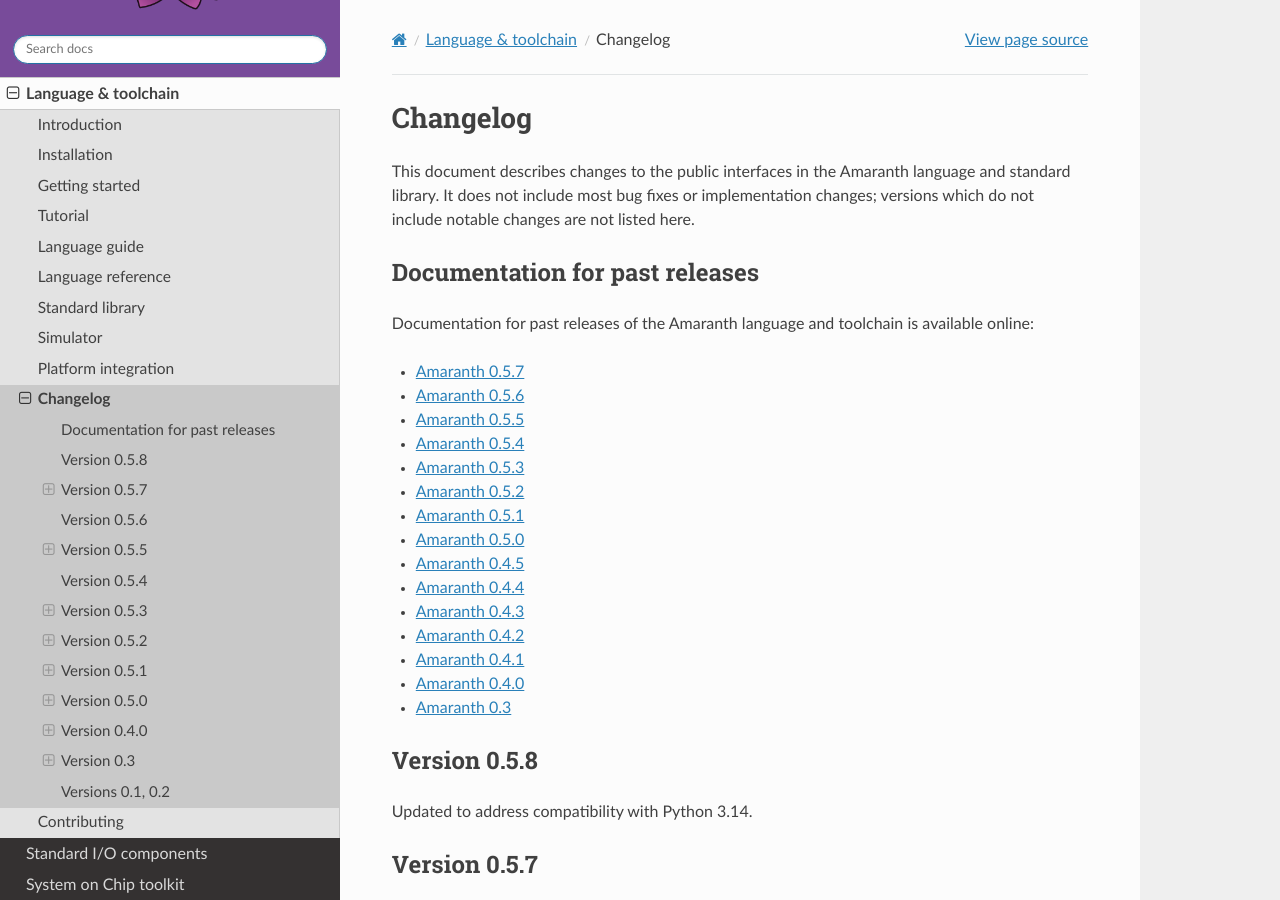
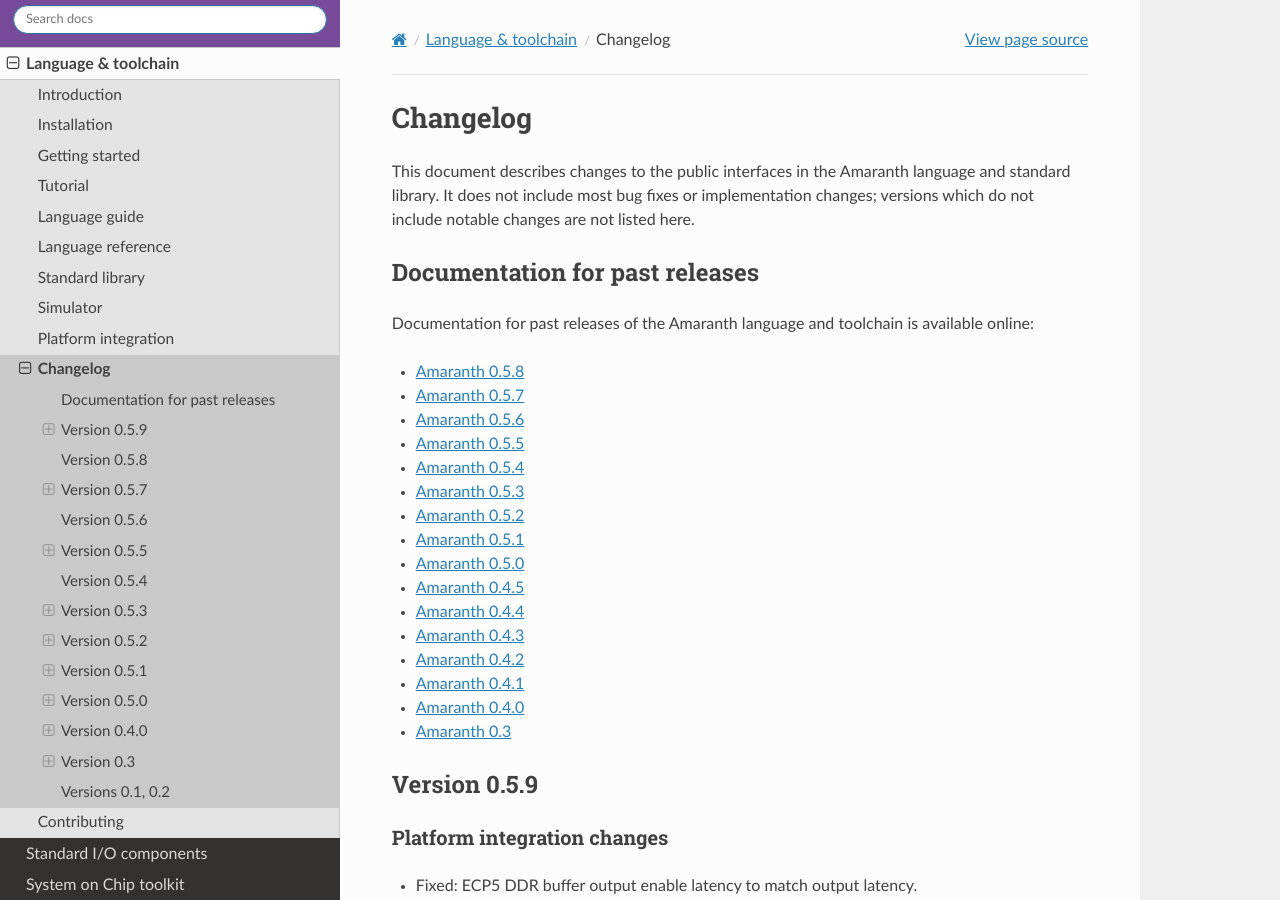
Before and after one commit to amaranth-lang/amaranth, a Sphinx documentation site: the page built from docs/changes.rst, in a window 1280 px wide and 900 px high. Built offline with Sphinx 7.4.7 and the Read the Docs theme 3.1.0, drawn with Linux system fonts in a browser that asks for light colours; pages that are not in the unit, such as notebooks, are missing from menus; the version number could not be read and is left out.

Commit message:
docs: update changelog.

```diff
--- a/docs/changes.rst
+++ b/docs/changes.rst
@@ -9,6 +9,7 @@
 
 Documentation for past releases of the Amaranth language and toolchain is available online:
 
+* `Amaranth 0.5.8 <https://amaranth-lang.org/docs/amaranth/v0.5.8/>`_
 * `Amaranth 0.5.7 <https://amaranth-lang.org/docs/amaranth/v0.5.7/>`_
 * `Amaranth 0.5.6 <https://amaranth-lang.org/docs/amaranth/v0.5.6/>`_
 * `Amaranth 0.5.5 <https://amaranth-lang.org/docs/amaranth/v0.5.5/>`_
@@ -24,6 +25,15 @@
 * `Amaranth 0.4.1 <https://amaranth-lang.org/docs/amaranth/v0.4.1/>`_
 * `Amaranth 0.4.0 <https://amaranth-lang.org/docs/amaranth/v0.4.0/>`_
 * `Amaranth 0.3 <https://amaranth-lang.org/docs/amaranth/v0.3/>`_
+
+
+Version 0.5.9
+=============
+
+Platform integration changes
+----------------------------
+
+* Fixed: ECP5 DDR buffer output enable latency to match output latency.
 
 
 Version 0.5.8
```
